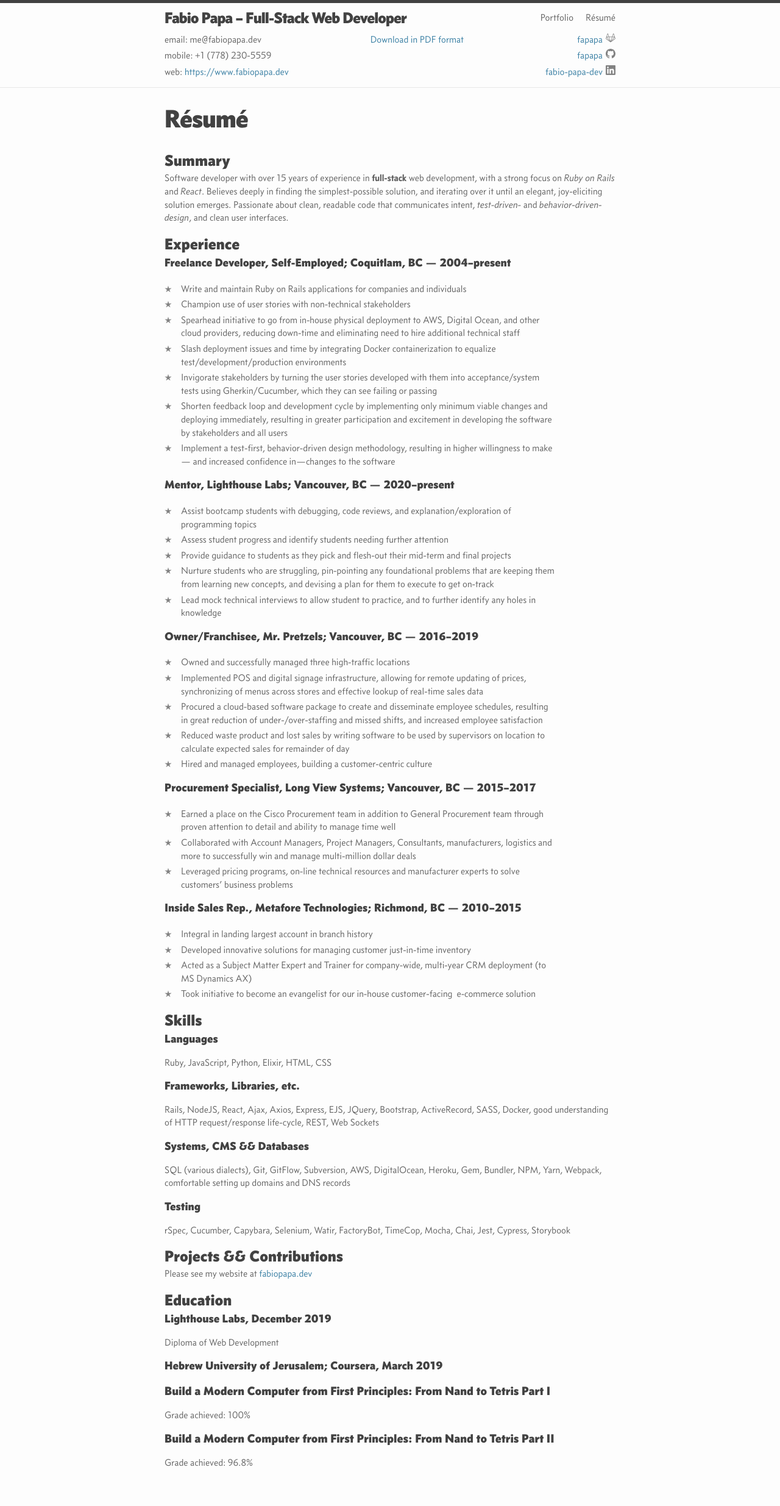
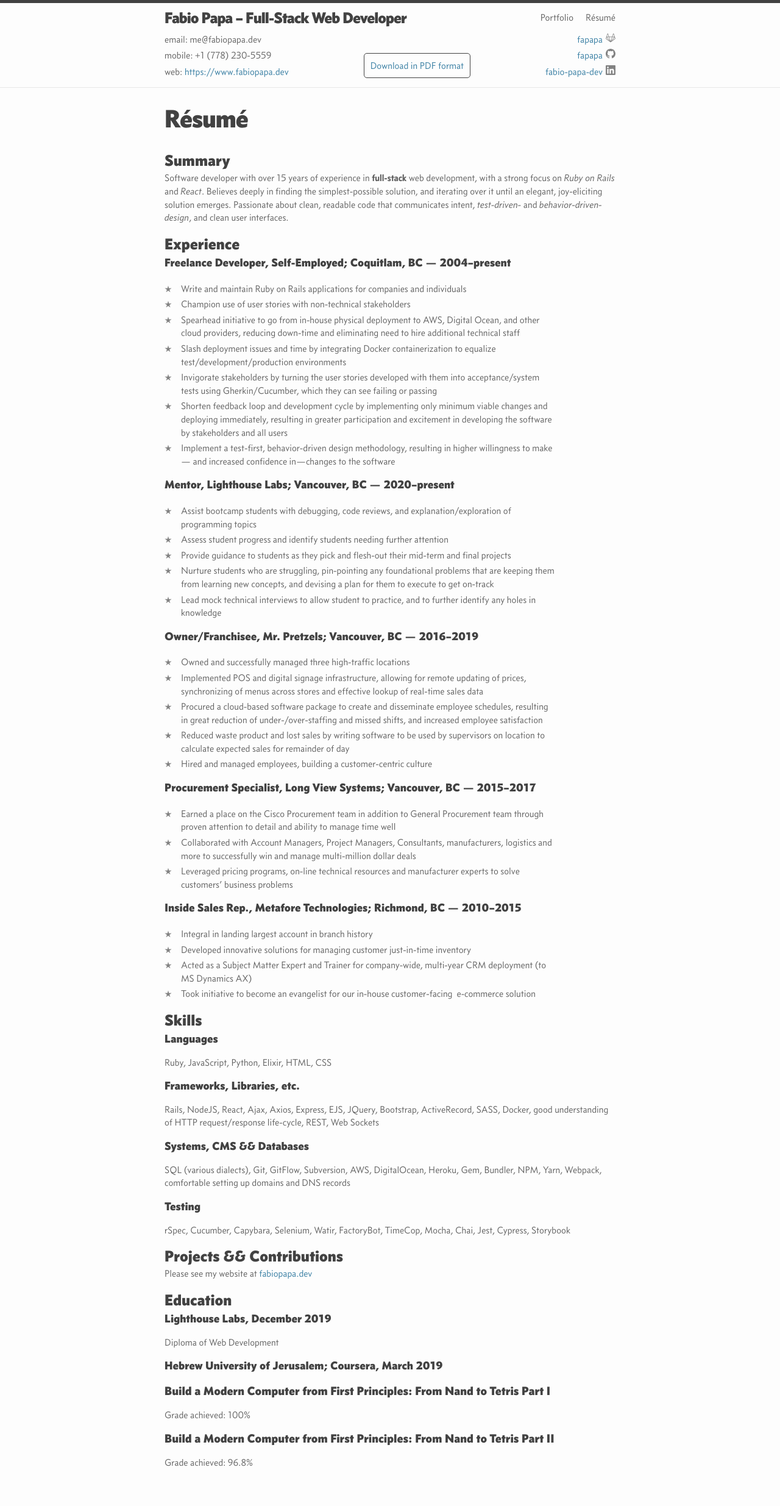
Before and after one commit to fapapa/fapapa.github.io, a Jekyll site: the page built from resume.md, in a window 1280 px wide. Shown: the whole page at 61% size. Built offline with Jekyll 4.4.1, drawn with Linux system fonts in a browser that asks for light colours.

Commit message:
Style resume download link as a button

```diff
--- a/_sass/general.scss
+++ b/_sass/general.scss
@@ -2,12 +2,27 @@ header .contact-and-social {
   clear: both;
   display: flex;
   justify-content: space-between;
+  align-items: flex-end;
   .social li a {
     display: flex;
     flex-direction: row-reverse;
     svg {
       padding-right: revert;
       padding-left: 5px;
+    }
+  }
+}
+
+.download {
+  margin-bottom: 25px;
+  a {
+    padding: 10px;
+    border: 1px solid $grey-color-dark;
+    border-radius: 5px;
+    &:hover {
+      text-decoration: none;
+      background-color: $grey-color-dark;
+      color: white;
     }
   }
 }
```
